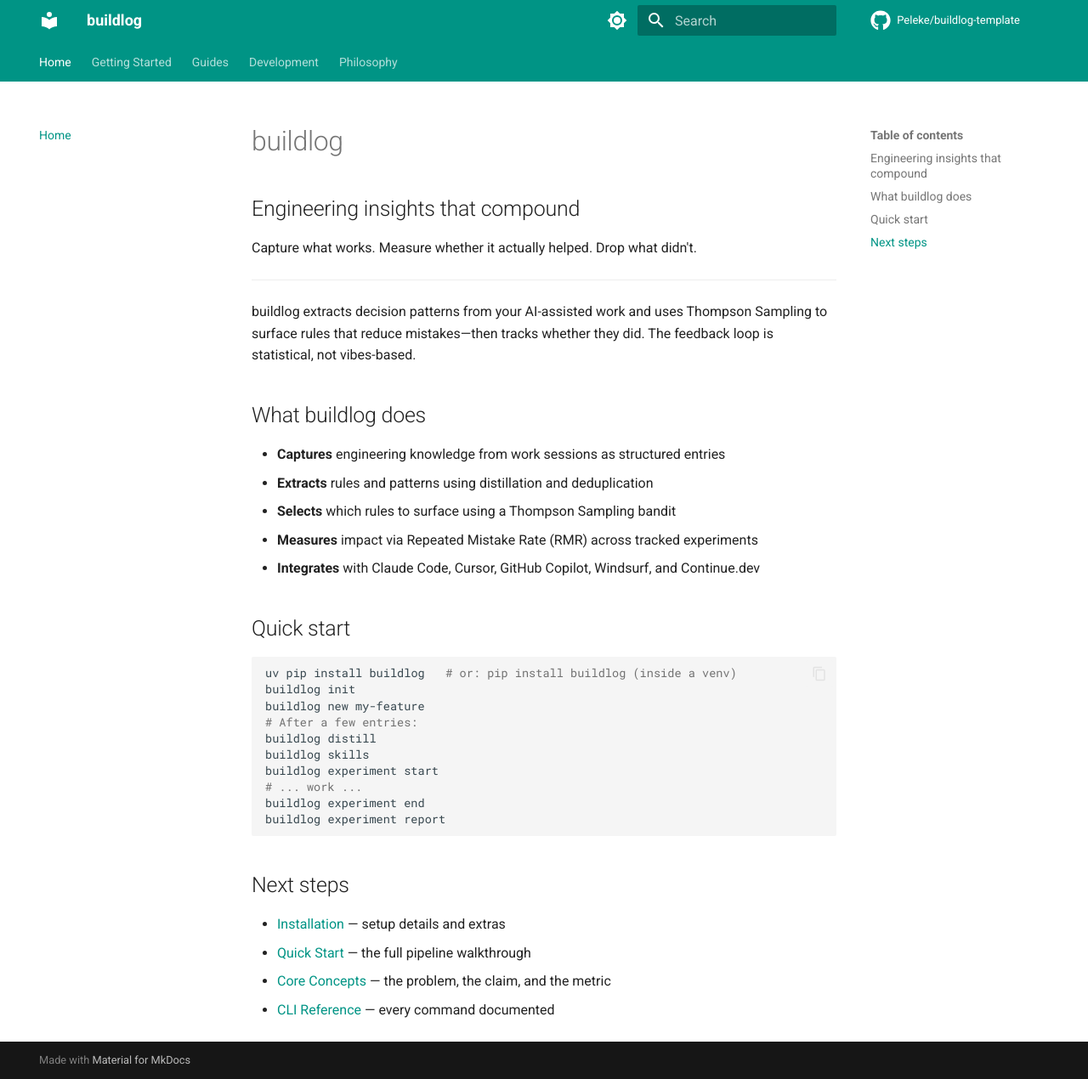
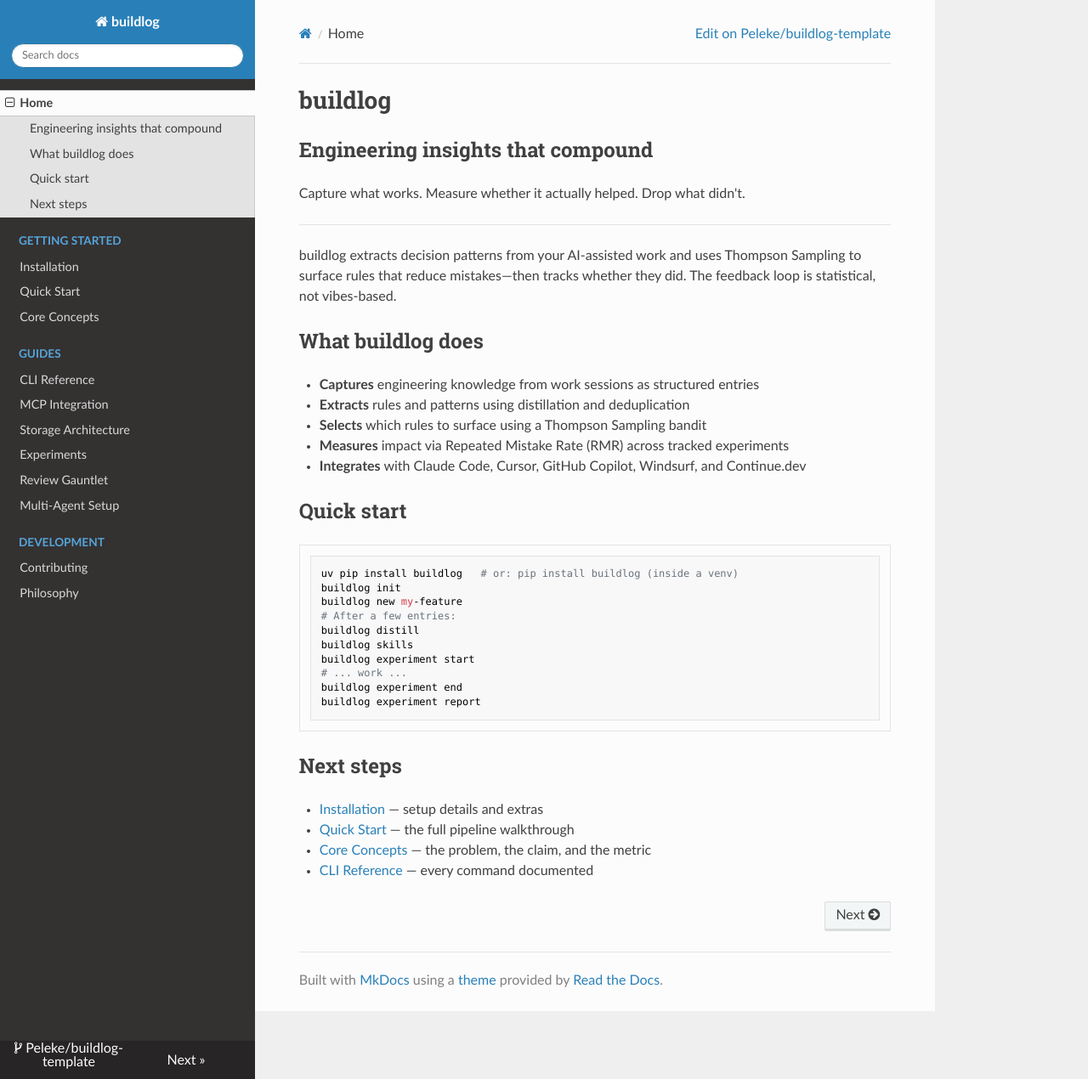
Before and after one commit to Peleke/buildlog-template, an MkDocs documentation site: the page built from docs/index.md, in a window 1280 px wide and 1270 px high. Shown: the whole window at 85% size. Built offline with MkDocs 1.6.1, drawn with Linux system fonts in a browser that asks for light colours; nearby versions of some CDN libraries; comment, search, counter and statistics services are not loaded.

Commit message:
feat: switch docs theme from material to readthedocs
Align with cadence and interoception docs sites. Drops mkdocs-material
in favor of the built-in readthedocs theme with pymdown-extensions for
code highlighting, mermaid diagrams, and tabbed content.

- Replace material theme config with readthedocs
- Add requirements.txt for docs build deps (mkdocs + pymdown-extensions)
- Update CI workflow to install from requirements.txt
- Update pyproject.toml dev deps accordingly
- Remove material-specific features (palette, dark mode toggle, icons)

Co-Authored-By: Claude Opus 4.5 <noreply@anthropic.com>

```diff
--- a/mkdocs.yml
+++ b/mkdocs.yml
@@ -5,56 +5,28 @@ repo_url: https://github.com/Peleke/buildlog-template
 repo_name: Peleke/buildlog-template
 
 theme:
-  name: material
-  palette:
-    - scheme: default
-      primary: teal
-      accent: deep orange
-      toggle:
-        icon: material/brightness-7
-        name: Switch to dark mode
-    - scheme: slate
-      primary: teal
-      accent: deep orange
-      toggle:
-        icon: material/brightness-4
-        name: Switch to light mode
-  features:
-    - navigation.tabs
-    - navigation.sections
-    - navigation.expand
-    - navigation.top
-    - content.code.copy
-    - content.tabs.link
-    - search.suggest
-    - search.highlight
-  icon:
-    repo: fontawesome/brands/github
+  name: readthedocs
 
 markdown_extensions:
+  - admonition
+  - attr_list
+  - md_in_html
+  - tables
+  - toc:
+      permalink: true
+  - pymdownx.highlight:
+      anchor_linenums: true
   - pymdownx.superfences:
       custom_fences:
         - name: mermaid
           class: mermaid
           format: !!python/name:pymdownx.superfences.fence_code_format
+  - pymdownx.inlinehilite
   - pymdownx.tabbed:
       alternate_style: true
-  - pymdownx.highlight:
-      anchor_linenums: true
-  - pymdownx.inlinehilite
-  - pymdownx.snippets
-  - pymdownx.arithmatex:
-      generic: true
-  - admonition
-  - pymdownx.details
-  - attr_list
-  - md_in_html
-  - tables
-  - toc:
-      permalink: true
 
 extra_javascript:
-  - https://unpkg.com/mathjax@3/es5/tex-mml-chtml.js
+  - https://unpkg.com/mermaid@11/dist/mermaid.min.js
 
 nav:
   - Home: index.md
--- a/pyproject.toml
+++ b/pyproject.toml
@@ -82,7 +82,8 @@ dev = [
     "flake8>=7.0.0",
     "types-PyYAML>=6.0.0",
     "pre-commit>=3.6.0",
-    "mkdocs-material>=9.5.0",
+    "mkdocs>=1.6,<2",
+    "pymdown-extensions>=10.14",
 ]
 
 [project.urls]
--- /dev/null
+++ b/requirements.txt
@@ -0,0 +1,2 @@
+mkdocs>=1.6,<2
+pymdown-extensions>=10.14
```
Also changed, not shown: 1 other file.
